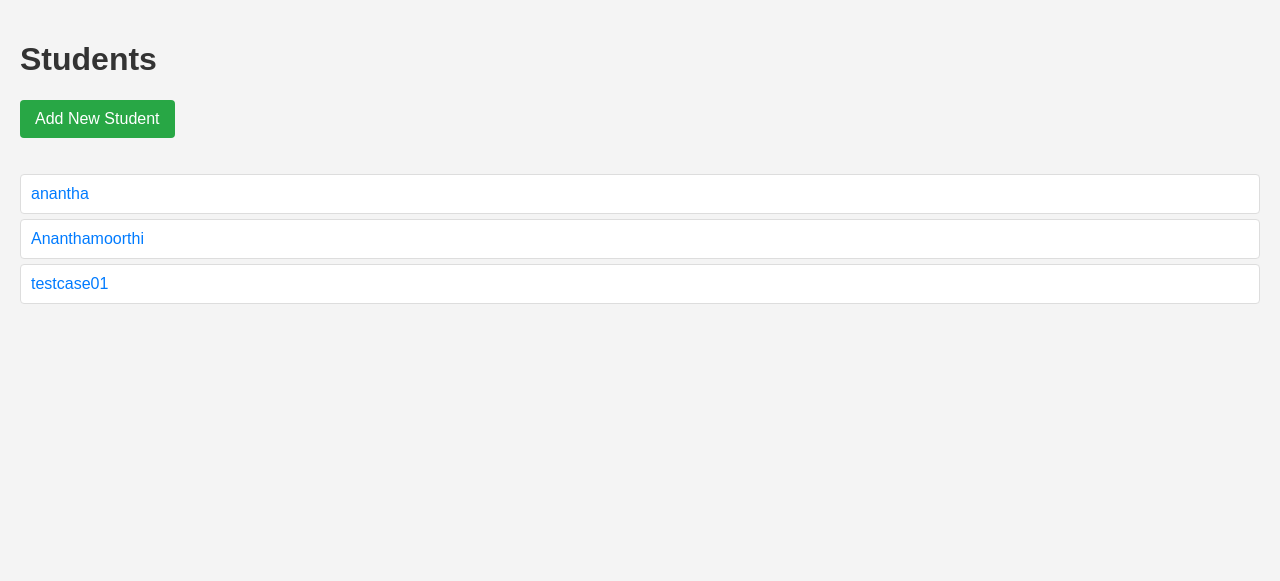
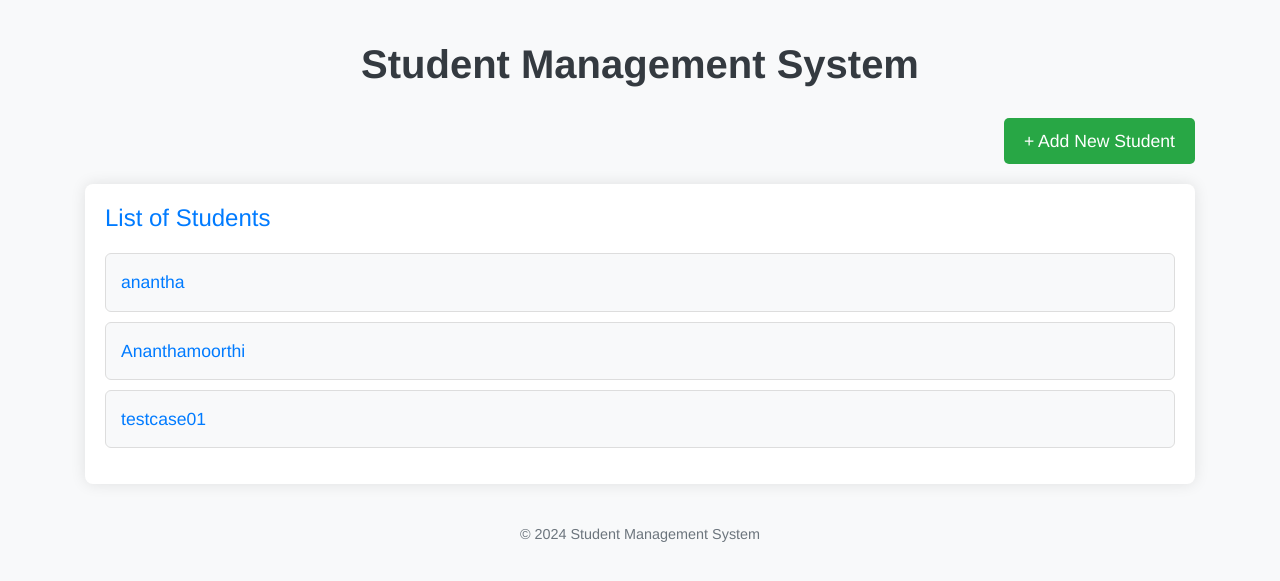
Before and after one commit to K-Ananthamoorthy/student_management-FSD, a Django app: page / in a window 1280 px wide. Shown: the top 581 px of the page. Run offline with Django 5.2, Linux system fonts and the light colour scheme; data comes from the database, SQL or seed files in the repository; parts of the project's set-up code (start-up, migrations or seed data) failed here and were passed over; some libraries are stand-ins or nearby versions.

Commit message:
ui changes in student_detail.html ui changes in student_form.html ui changes in student_list.html settings.py file updated

```diff
--- a/student_management/settings.py
+++ b/student_management/settings.py
@@ -13,8 +13,10 @@ SECRET_KEY = os.getenv('SECRET_KEY')
 # Debug mode
 DEBUG = os.getenv('DEBUG', 'False') == 'True'
 
-# Allowed hosts
+# settings.py
+
 ALLOWED_HOSTS = os.getenv('ALLOWED_HOSTS').split(',')
+
 
 # Installed apps
 INSTALLED_APPS = [
--- a/students/templates/students/student_list.html
+++ b/students/templates/students/student_list.html
@@ -1,60 +1,114 @@
-<!-- students/templates/students/student_list.html -->
 <!DOCTYPE html>
 <html lang="en">
 <head>
     <meta charset="UTF-8">
     <meta name="viewport" content="width=device-width, initial-scale=1.0">
     <title>Students List</title>
+
+    <!-- Add Bootstrap CSS for enhanced styling -->
+    <link rel="stylesheet" href="https://stackpath.bootstrapcdn.com/bootstrap/4.5.2/css/bootstrap.min.css">
+
     <style>
         body {
-            font-family: Arial, sans-serif;
-            background-color: #f4f4f4;
-            margin: 0;
-            padding: 20px;
+            font-family: 'Helvetica Neue', Helvetica, Arial, sans-serif;
+            background-color: #f8f9fa;
+            padding-top: 40px;
         }
         h1 {
-            color: #333;
+            color: #343a40;
+            font-weight: 700;
+            margin-bottom: 30px;
         }
-        a {
+        .student-list {
+            background-color: #fff;
+            border-radius: 8px;
+            box-shadow: 0 0 15px rgba(0, 0, 0, 0.1);
+            padding: 20px;
+            margin-bottom: 30px;
+        }
+        .student-list h2 {
+            font-size: 1.5rem;
             color: #007BFF;
+            margin-bottom: 20px;
+        }
+        .student-list ul {
+            padding: 0;
+        }
+        .student-list li {
+            list-style-type: none;
+            background-color: #f8f9fa;
+            padding: 15px;
+            border: 1px solid #ddd;
+            border-radius: 6px;
+            margin-bottom: 10px;
+            transition: background-color 0.3s, transform 0.3s;
+        }
+        .student-list li:hover {
+            background-color: #e2e6ea;
+            transform: translateY(-3px);
+        }
+        .student-list li a {
+            color: #007BFF;
+            font-size: 1.1rem;
             text-decoration: none;
         }
-        a:hover {
-            text-decoration: underline;
-        }
-        ul {
-            list-style-type: none;
-            padding: 0;
-        }
-        li {
-            background-color: #fff;
-            margin: 5px 0;
-            padding: 10px;
-            border: 1px solid #ddd;
-            border-radius: 4px;
+        .student-list li a:hover {
+            color: #0056b3;
         }
         .add-student {
             display: inline-block;
             margin-bottom: 20px;
-            padding: 10px 15px;
+            padding: 10px 20px;
             background-color: #28a745;
             color: #fff;
-            border-radius: 4px;
+            border-radius: 5px;
+            font-size: 1.1rem;
+            font-weight: 500;
+            transition: background-color 0.3s;
+            text-decoration: none;
         }
         .add-student:hover {
             background-color: #218838;
         }
+        footer {
+            margin-top: 40px;
+            text-align: center;
+            font-size: 0.9rem;
+            color: #6c757d;
+        }
     </style>
 </head>
 <body>
-    <h1>Students</h1>
-    <a href="{% url 'student_create' %}" class="add-student">Add New Student</a>
+
+    <div class="container">
+        <h1 class="text-center">Student Management System</h1>
+
+        <!-- Add New Student Button -->
+        <div class="text-right">
+            <a href="{% url 'student_create' %}" class="add-student">+ Add New Student</a>
+        </div>
+
+        <!-- Student List -->
+        <div class="student-list">
+            <h2>List of Students</h2>
             <ul>
                 {% for student in students %}
                 <li>
-            <a href="{% url 'student_detail' student.pk %}">{{ student.name }}</a>
+                    <a href="{% url 'student_detail' student.pk %}">
+                        {{ student.name }}
+                    </a>
                 </li>
                 {% endfor %}
             </ul>
+        </div>
+    </div>
+
+    <footer>
+        &copy; 2024 Student Management System
+    </footer>
+
+    <!-- Add Bootstrap JS and jQuery (optional) -->
+    <script src="https://code.jquery.com/jquery-3.5.1.slim.min.js"></script>
+    <script src="https://cdn.jsdelivr.net/npm/bootstrap@4.5.2/dist/js/bootstrap.bundle.min.js"></script>
 </body>
 </html>
```
Also changed, not shown: students/templates/students/student_detail.html (+46 -16 lines), students/templates/students/student_form.html (+73 -9 lines), readme.md. Lines whose indentation alone changed are shown as unchanged.
